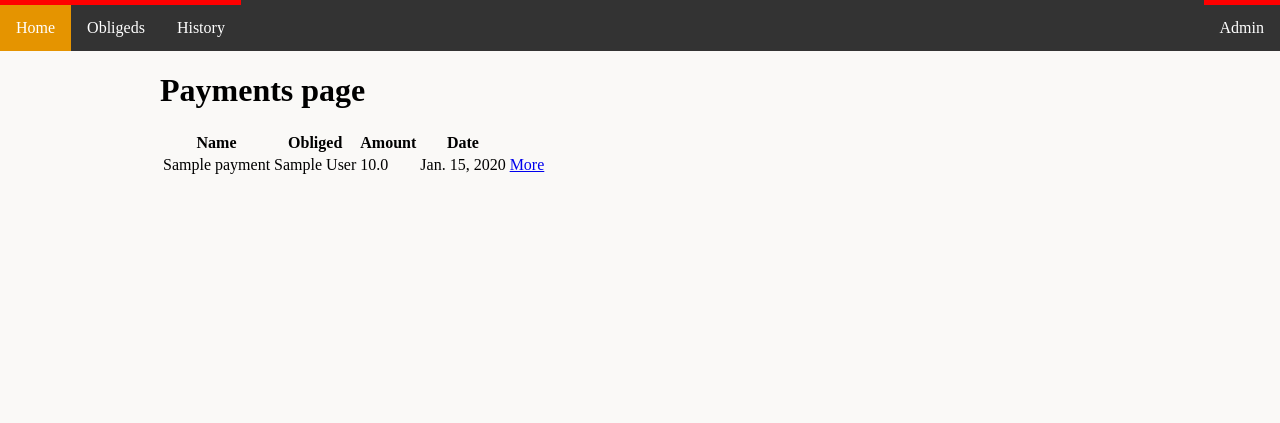
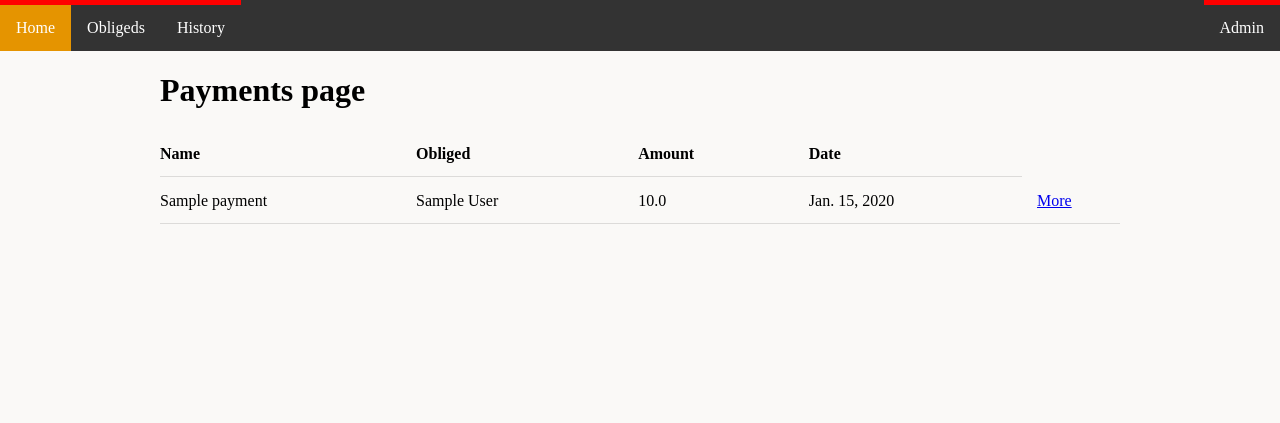
Before and after one commit to knaiskes/paymentReminder, a Django app: page / in a window 1280 px wide. Shown: the top 423 px of the page. Run offline with Django 3.2, Linux system fonts and the light colour scheme; tables that the repository leaves empty hold one stand-in row (values such as "Sample post").

Commit message:
add CSS for table tag

```diff
--- a/static/css/style.css
+++ b/static/css/style.css
@@ -44,3 +44,40 @@ body { margin: 0; }
 .content {
     flex-grow: 1;
 }
+
+table {
+  margin-left: 0;
+  margin-right: 0;
+  margin-top: 0;
+  padding-bottom: 0;
+  padding-left: 0;
+  padding-right: 0;
+  padding-top: 0;
+  margin-bottom: 1.45rem;
+  font-size: 1rem;
+  line-height: 1.45rem;
+  border-collapse: collapse;
+  width: 100%;
+}
+
+td,
+th {
+  text-align: left;
+  border-bottom: 1px solid hsla(0, 0%, 0%, 0.12);
+  font-feature-settings: "tnum";
+  -moz-font-feature-settings: "tnum";
+  -ms-font-feature-settings: "tnum";
+  -webkit-font-feature-settings: "tnum";
+  padding-left: 0.96667rem;
+  padding-right: 0.96667rem;
+  padding-top: 0.725rem;
+  padding-bottom: calc(0.725rem - 1px);
+}
+th:first-child,
+td:first-child {
+  padding-left: 0;
+}
+th:last-child,
+td:last-child {
+  padding-right: 0;
+}
```
